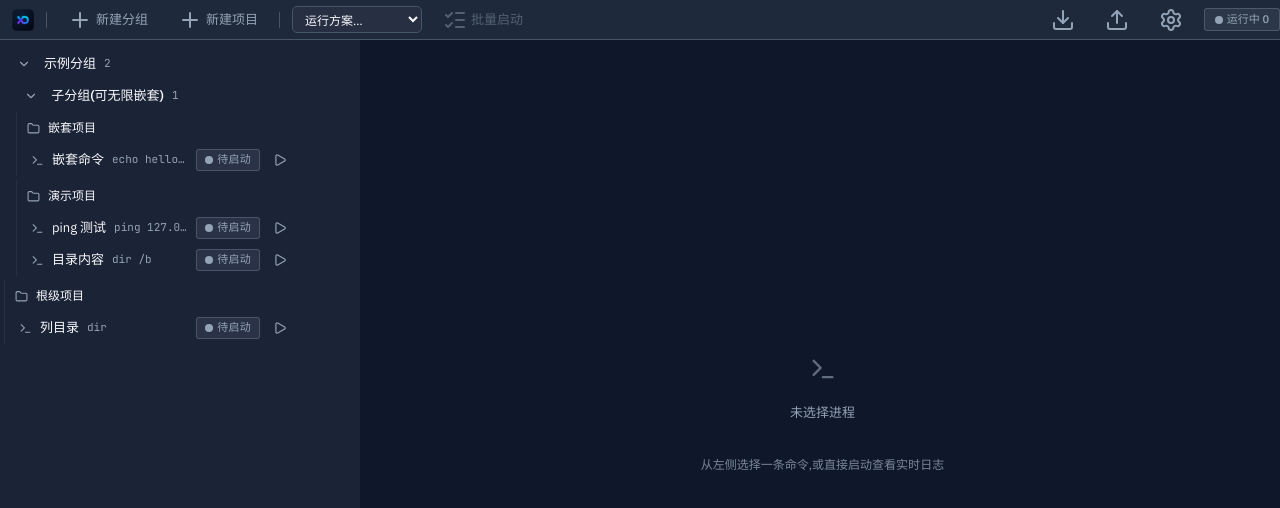
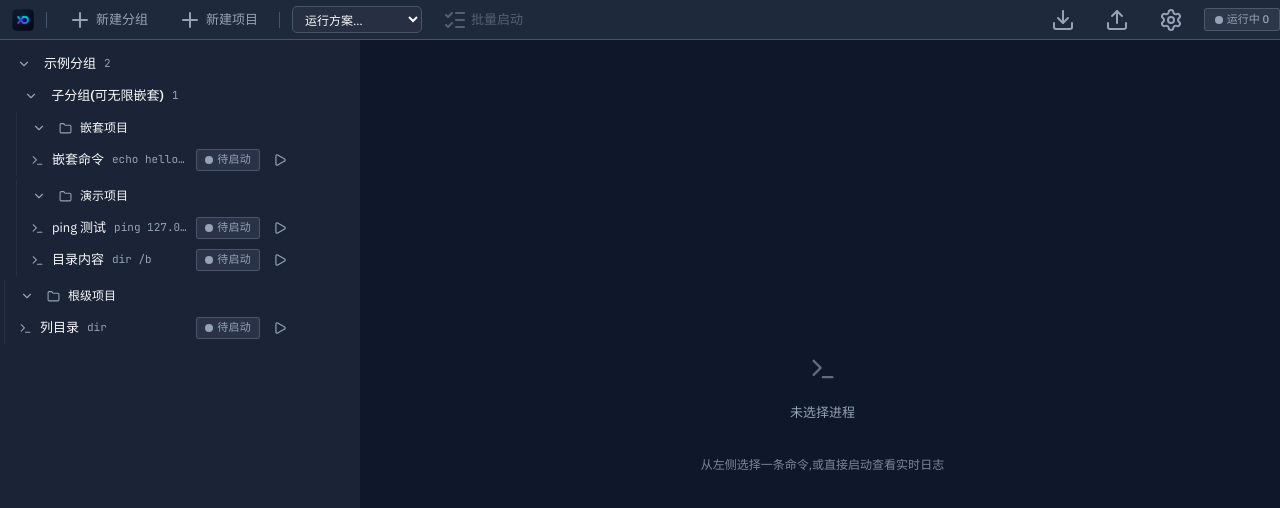
Before and after one commit to hzlo/xon, a Vue app: page / in a window 1280 px wide. Shown: the top 508 px of the page. Built offline with nearby package versions, Linux system fonts and the light colour scheme.

Commit message:
feat: 项目支持折叠命令列表(与分组同款交互,点击名称或箭头折叠)

```diff
--- a/src/components/ProjectNode.vue
+++ b/src/components/ProjectNode.vue
@@ -2,6 +2,7 @@
 // 项目节点:项目行(可拖拽移动)+ 其命令行(启动/停止/重启/编辑/删除)。
 import { inject } from "vue";
 import {
+  ChevronDown,
   CodeXml,
   Folder,
   FolderOpen,
@@ -37,6 +38,10 @@ const props = defineProps({
 });
 
 const handlers = inject("sidebarHandlers");
+
+function toggle() {
+  props.project.collapsed = !props.project.collapsed;
+}
 
 function keyOf(command) {
   return commandKey(props.project.id, command.id);
@@ -94,8 +99,23 @@ function onDragStart(e) {
 <template>
   <div class="project" :style="depth > 0 ? { marginLeft: 'var(--space-lg)' } : null">
     <div class="row project-row" draggable="true" @dragstart="onDragStart">
+      <button
+        class="btn-ghost icon-btn group-toggle"
+        :aria-expanded="!project.collapsed"
+        :aria-label="`${project.collapsed ? '展开' : '折叠'}项目 ${project.name}`"
+        @click="toggle"
+      >
+        <ChevronDown class="chevron" :class="{ collapsed: project.collapsed }" />
+      </button>
       <Folder class="row-icon" />
-      <span class="project-name" :title="project.dir">{{ project.name }}</span>
+      <span
+        class="project-name"
+        role="button"
+        tabindex="0"
+        :title="project.dir"
+        @click="toggle"
+        @keydown.enter.prevent="toggle"
+      >{{ project.name }}</span>
       <span class="row-actions manage-actions">
         <button class="btn-ghost icon-btn" aria-label="打开目录" title="打开目录" @click="openIn(openDirInExplorer)"><FolderOpen /></button>
         <button class="btn-ghost icon-btn" aria-label="打开终端" title="打开终端" @click="openIn(openTerminal)"><SquareTerminal /></button>
@@ -106,6 +126,7 @@ function onDragStart(e) {
       </span>
     </div>
 
+    <template v-if="!project.collapsed">
       <div
         v-for="command in project.commands"
         :key="command.id"
@@ -155,5 +176,6 @@ function onDragStart(e) {
     </div>
 
     <p v-if="project.commands.length === 0" class="inline-empty">此项目还没有命令 — 悬停项目行,点 + 新建</p>
+    </template>
   </div>
 </template>
--- a/src/stores/app.js
+++ b/src/stores/app.js
@@ -333,7 +333,7 @@ export function removeGroup(group) {
 }
 
 export function addProject(group, { name, dir }) {
-  const project = { id: genId("p"), name, dir, commands: [] };
+  const project = { id: genId("p"), name, dir, collapsed: false, commands: [] };
   if (group) (group.projects ??= []).push(project);
   else (store.config.projects ??= []).push(project);
   persist();
```
Also changed, not shown: 1 other file (tests, documents, lock files or other folders). Lines whose indentation alone changed are shown as unchanged.
